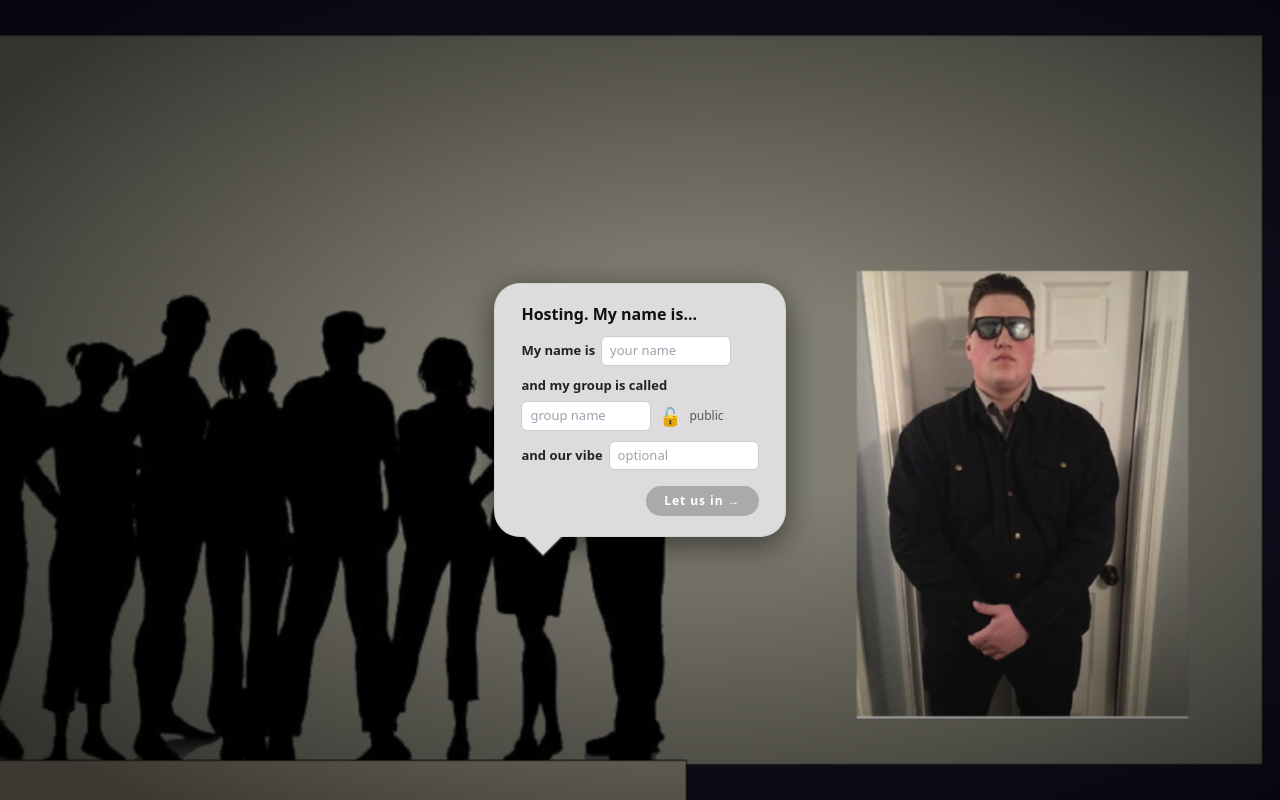
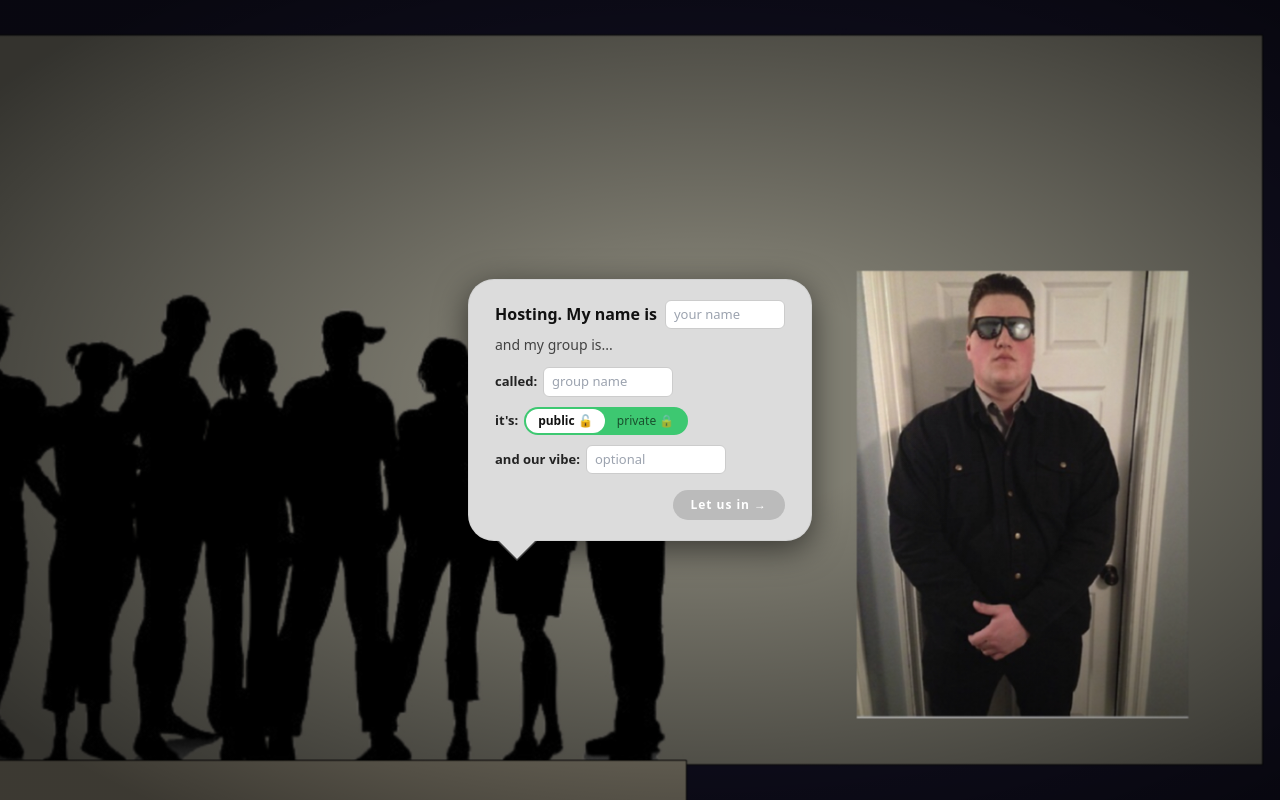
Before and after one commit to Mason-Stahl/nero-party, a React (Vite) app in the folder frontend/: page / in a window 1280 px wide. Both pictures are taken after a click on the button "HOST". Built offline with nearby package versions, Linux system fonts and the light colour scheme; the HTML template or start-up script is replaced by a standard one.

Commit message:
intro sequence complete for host w/o db

```diff
--- a/frontend/src/App.tsx
+++ b/frontend/src/App.tsx
@@ -1,22 +1,36 @@
 import { useState } from "react";
 // @ts-ignore
 import NeroIntro from "./components/NeroIntro";
+// @ts-ignore
+import StagePage from "./pages/StagePage";
 
-function App() {
-  const [ready, setReady] = useState(false);
+type AppPage = "intro" | "stage";
 
-  if (!ready) {
-    return <NeroIntro onComplete={() => setReady(true)} />;
-  }
+export default function App() {
+  const [page,     setPage]     = useState<AppPage>("intro");
+  const [fadeOut,  setFadeOut]  = useState(false);
+  const [hostData, setHostData] = useState<any>(null);
+
+  const handleIntroComplete = (data: any) => {
+    setHostData(data);
+    setFadeOut(true);                                   // fade to black over 2s
+    setTimeout(() => setPage("stage"), 2000);           // swap page at peak black
+    setTimeout(() => setFadeOut(false), 2200);          // fade back in
+  };
 
   return (
-    <div className="min-h-screen bg-gray-100">
-      <div className="container mx-auto px-4 py-8">
-        <h1 className="text-3xl font-bold text-gray-900">Nero Party</h1>
-        <p className="mt-2 text-gray-600">Start building here.</p>
-      </div>
-    </div>
+    <>
+      {page === "intro" && <NeroIntro onComplete={handleIntroComplete} />}
+      {page === "stage" && <StagePage hostData={hostData} />}
+
+      <div style={{
+        position: "fixed", inset: 0,
+        backgroundColor: "#000",
+        zIndex: 99999,
+        opacity: fadeOut ? 1 : 0,
+        pointerEvents: "none",
+        transition: "opacity 2s ease",
+      }} />
+    </>
   );
 }
-
-export default App;
--- a/frontend/src/components/DialogBubble.jsx
+++ b/frontend/src/components/DialogBubble.jsx
@@ -16,7 +16,15 @@ const BORDER = "rgba(189, 189, 189, 0.35)";
 const ARROW  = 20;
 const R      = 26;
 
-export default function DialogBubble({ mode = "bouncer", text, subtext, children }) {
+/**
+ * Props:
+ *   mode        "bouncer" | "user"
+ *   text        bold heading string
+ *   textInput   optional — renders an inline input after the text on the same line
+ *   subtext     secondary string (optional)
+ *   children    any additional elements rendered below
+ */
+export default function DialogBubble({ mode = "bouncer", text, textInput, subtext, children }) {
   const isBouncer = mode === "bouncer";
 
   return (
@@ -28,7 +36,7 @@ export default function DialogBubble({ mode = "bouncer", text, subtext, children
       borderRadius: R,
       padding: "20px 26px",
       minWidth: 200,
-      maxWidth: 340,
+      maxWidth: 360,
       boxShadow: "0 8px 32px rgba(0,0,0,0.55)",
       marginBottom: isBouncer ? ARROW : 0,
       marginTop:    isBouncer ? 0 : ARROW,
@@ -36,9 +44,12 @@ export default function DialogBubble({ mode = "bouncer", text, subtext, children
 
       {isBouncer ? <BouncerArrow /> : <UserArrow />}
 
-      <p style={{ margin: 0, fontWeight: 700, fontSize: 16, color: "#111", lineHeight: 1.3 }}>
-        {text}
-      </p>
+      <div style={{ display: "flex", alignItems: "center", gap: 8, flexWrap: "wrap" }}>
+        <span style={{ fontWeight: 700, fontSize: 16, color: "#111", lineHeight: 1.3 }}>
+          {text}
+        </span>
+        {textInput}
+      </div>
 
       {subtext && (
         <p style={{ margin: "6px 0 0", fontSize: 14, color: "rgba(0, 0, 0, 0.7)", lineHeight: 1.4 }}>
--- a/frontend/src/components/DialogSequence.jsx
+++ b/frontend/src/components/DialogSequence.jsx
@@ -1,20 +1,23 @@
 import { useState } from "react";
 import DialogBubble from "./DialogBubble";
 import WristbandButton from "./WristbandButton";
-import HostForm from "./HostForm";
+import HostForm, { NameInput } from "./HostForm";
 
 /**
  * DialogSequence
  * Owns all dialog step state after the NeroIntro animation completes.
  * Steps: "choice" | "host-form" | "host-confirm"
  */
-export default function DialogSequence() {
+export default function DialogSequence({ onComplete }) {
   const [step,     setStep]     = useState("choice");
+  const [name,     setName]     = useState("");
   const [hostData, setHostData] = useState(null);
 
   const handleHostSubmit = (data) => {
     setHostData(data);
     setStep("host-confirm");
+    // Let the confirm bubble show for 2.5s then trigger transition
+    setTimeout(() => onComplete?.(data), 2500);
   };
 
   return (
@@ -36,15 +39,20 @@ export default function DialogSequence() {
       )}
 
       {step === "host-form" && (
-        <DialogBubble mode="user" text="Hosting. My name is...">
-          <HostForm onSubmit={handleHostSubmit} />
+        <DialogBubble
+          mode="user"
+          text="Hosting. My name is"
+          textInput={<NameInput value={name} onChange={setName} />}
+          subtext="and my group is..."
+        >
+          <HostForm name={name} onSubmit={handleHostSubmit} />
         </DialogBubble>
       )}
 
       {step === "host-confirm" && hostData && (
         <DialogBubble
           mode="bouncer"
-          text={`Oh you're the DJ!? My apologies for not recognizing you, ${hostData.hostName}.`}
+          text={`Oh you're the DJ!?  \n My apologies for not recognizing you, ${hostData.hostName}.`}
           subtext="Come on in."
         />
       )}
--- a/frontend/src/components/HostForm.jsx
+++ b/frontend/src/components/HostForm.jsx
@@ -1,7 +1,7 @@
 import { useState } from "react";
 
-// TODO: migrate localStorage persistence to SQLite when backend schema is set up.
-// Schema hint: parties(id, host_name, group_name, is_private, codeword, vibe, created_at)
+// TODO: migrate localStorage to SQLite when backend schema is ready.
+// Schema: parties(id, host_name, group_name, is_private, codeword, vibe, created_at)
 
 const inputStyle = {
   background: "#fff",
@@ -18,27 +18,77 @@ const rowStyle = {
   display: "flex",
   alignItems: "center",
   gap: 6,
-  flexWrap: "wrap",
   fontSize: 13,
   color: "#222",
   marginBottom: 8,
 };
 
-const labelStyle = {
-  fontWeight: 600,
-  whiteSpace: "nowrap",
-};
+const labelStyle = { fontWeight: 600, whiteSpace: "nowrap" };
 
-export default function HostForm({ onSubmit }) {
-  const [name,      setName]      = useState("");
+// ── Pill toggle: Public / Private ─────────────────────────────────────────────
+function PrivacyToggle({ value, onChange }) {
+  const GREEN = "rgba(34,197,94,0.85)";
+
+  return (
+    <div style={{
+      display: "inline-flex",
+      background: GREEN,
+      borderRadius: 20,
+      padding: 2,
+      gap: 0,
+      userSelect: "none",
+    }}>
+      {[{ label: "public 🔓", val: false }, { label: "private 🔒", val: true }].map(({ label, val }) => {
+        const active = val === value;
+        return (
+          <button
+            key={label}
+            onClick={() => onChange(val)}
+            style={{
+              background: active ? "#fff" : "transparent",
+              color:      active ? "#111" : "rgba(0,0,0,0.6)",
+              border: "none",
+              borderRadius: 18,
+              padding: "3px 12px",
+              fontSize: 12,
+              fontWeight: active ? 600 : 400,
+              cursor: "pointer",
+              transition: "background 0.2s, color 0.2s",
+              whiteSpace: "nowrap",
+            }}
+          >
+            {label}
+          </button>
+        );
+      })}
+    </div>
+  );
+}
+
+// ── Name input — exported so DialogSequence can pass it as textInput prop ─────
+export function NameInput({ value, onChange }) {
+  return (
+    <input
+      value={value}
+      onChange={(e) => onChange(e.target.value)}
+      placeholder="your name"
+      autoFocus
+      style={{ ...inputStyle, width: 120 }}
+    />
+  );
+}
+
+// ── Main form (group + privacy + codeword + vibe + submit) ────────────────────
+export default function HostForm({ name, onSubmit }) {
   const [group,     setGroup]     = useState("");
   const [isPrivate, setIsPrivate] = useState(false);
   const [codeword,  setCodeword]  = useState("");
   const [vibe,      setVibe]      = useState("");
 
+  const canSubmit = name.trim() && group.trim();
+
   const handleSubmit = () => {
-    if (!name.trim() || !group.trim()) return;
-
+    if (!canSubmit) return;
     const data = {
       hostName:  name.trim(),
       groupName: group.trim(),
@@ -47,7 +97,6 @@ export default function HostForm({ onSubmit }) {
       vibe:      vibe.trim() || null,
       createdAt: Date.now(),
     };
-
     localStorage.setItem("nero_party_host", JSON.stringify(data));
     onSubmit(data);
   };
@@ -55,80 +104,55 @@ export default function HostForm({ onSubmit }) {
   return (
     <div style={{ display: "flex", flexDirection: "column", gap: 2 }}>
 
-      {/* My name is... */}
+      {/* called: [group name] */}
       <div style={rowStyle}>
-        <span style={labelStyle}>My name is</span>
-        <input
-          value={name}
-          onChange={(e) => setName(e.target.value)}
-          placeholder="your name"
-          style={{ ...inputStyle, width: 130 }}
-          autoFocus
-        />
-      </div>
-
-      {/* Group name + privacy toggle */}
-      <div style={{ ...rowStyle, marginBottom: 4 }}>
-        <span style={labelStyle}>and my group is called</span>
-      </div>
-      <div style={{ ...rowStyle }}>
+        <span style={labelStyle}>called:</span>
         <input
           value={group}
           onChange={(e) => setGroup(e.target.value)}
           placeholder="group name"
           style={{ ...inputStyle, width: 130 }}
         />
-        <button
-          onClick={() => setIsPrivate((v) => !v)}
-          title={isPrivate ? "Private" : "Public"}
-          style={{
-            background: "none",
-            border: "none",
-            fontSize: 18,
-            cursor: "pointer",
-            padding: "0 2px",
-            lineHeight: 1,
-          }}
-        >
-          {isPrivate ? "🔒" : "🔓"}
-        </button>
-        <span style={{ fontSize: 12, color: "#555" }}>
-          {isPrivate ? "private" : "public"}
-        </span>
       </div>
 
-      {/* Codeword — only if private */}
+      {/* it's: [public | private] */}
+      <div style={rowStyle}>
+        <span style={labelStyle}>it's:</span>
+        <PrivacyToggle value={isPrivate} onChange={setIsPrivate} />
+      </div>
+
+      {/* codeword — private only */}
       {isPrivate && (
         <div style={rowStyle}>
-          <span style={labelStyle}>the codeword is</span>
+          <span style={labelStyle}>the codeword is:</span>
           <input
             type="password"
             value={codeword}
             onChange={(e) => setCodeword(e.target.value)}
             placeholder="secret word"
-            style={{ ...inputStyle, width: 120 }}
+            style={{ ...inputStyle, width: 110 }}
           />
         </div>
       )}
 
-      {/* Vibe */}
+      {/* vibe */}
       <div style={rowStyle}>
-        <span style={labelStyle}>and our vibe</span>
+        <span style={labelStyle}>and our vibe:</span>
         <input
           value={vibe}
           onChange={(e) => setVibe(e.target.value)}
           placeholder="optional"
-          style={{ ...inputStyle, width: 150 }}
+          style={{ ...inputStyle, width: 140 }}
         />
       </div>
 
-      {/* Submit */}
+      {/* submit */}
       <div style={{ display: "flex", justifyContent: "flex-end", marginTop: 6 }}>
         <button
           onClick={handleSubmit}
-          disabled={!name.trim() || !group.trim()}
+          disabled={!canSubmit}
           style={{
-            background: name.trim() && group.trim() ? "#111" : "#aaa",
+            background: canSubmit ? "#111" : "#bbb",
             color: "#fff",
             border: "none",
             borderRadius: 20,
@@ -136,7 +160,7 @@ export default function HostForm({ onSubmit }) {
             fontSize: 12,
             fontWeight: 600,
             letterSpacing: "0.08em",
-            cursor: name.trim() && group.trim() ? "pointer" : "not-allowed",
+            cursor: canSubmit ? "pointer" : "not-allowed",
             transition: "background 0.2s",
           }}
         >
--- a/frontend/src/components/NeroIntro.jsx
+++ b/frontend/src/components/NeroIntro.jsx
@@ -58,7 +58,7 @@ function useIsMobile() {
 }
 
 // ── Component ─────────────────────────────────────────────────────────────────
-export default function NeroIntro() {
+export default function NeroIntro({ onComplete }) {
   const elapsed  = useElapsed();
   const isMobile = useIsMobile();
   const pos      = isMobile ? POS.mobile : POS.landscape;
@@ -156,7 +156,7 @@ export default function NeroIntro() {
       {/* DIALOG — fades in after animation, always starts at step 1 on mount */}
       {dialogOpacity > 0 && (
         <div style={{ opacity: dialogOpacity, position: "absolute", inset: 0, zIndex: 4 }}>
-          <DialogSequence />
+          <DialogSequence onComplete={onComplete} />
         </div>
       )}
     </div>
--- /dev/null
+++ b/frontend/src/pages/StagePage.jsx
@@ -0,0 +1,30 @@
+/**
+ * StagePage
+ * Main party room. Background: /images/stage.png
+ * Most of the app will live here.
+ */
+export default function StagePage({ hostData }) {
+  return (
+    <div style={{
+      position: "fixed", inset: 0,
+      overflow: "hidden",
+    }}>
+      <img
+        src="/images/stage.png"
+        alt=""
+        aria-hidden="true"
+        style={{
+          position: "absolute", inset: 0,
+          width: "100%", height: "100%",
+          objectFit: "cover",
+          objectPosition: "center",
+        }}
+      />
+
+      {/* Content layer */}
+      <div style={{ position: "relative", zIndex: 1 }}>
+        {/* Party UI goes here */}
+      </div>
+    </div>
+  );
+}
```
Also changed, not shown: frontend/public/images/stage.png (added).
